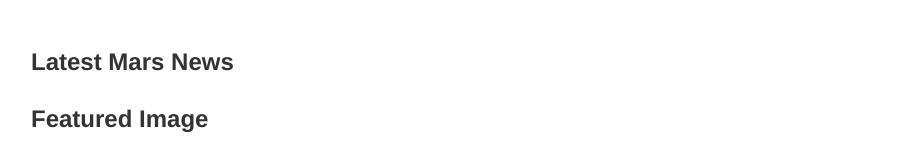
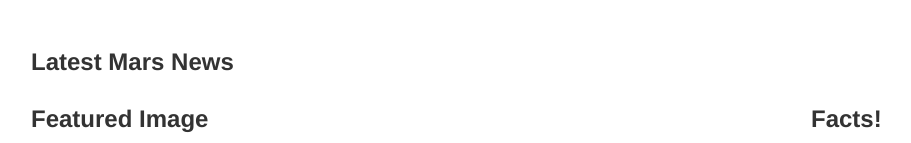
Before and after one commit to RobertEnglund/uom-stp_Web_scraping_challenge, a Flask app: page / in a window 1280 px wide. Shown: the part 257-400 px from the top of the page, without its empty margins (39-950 px from the left). Run offline with Flask 2, Linux system fonts and the light colour scheme; data that the repository does not hold is empty; some libraries are stand-ins or nearby versions.

Commit message:
facts table

```diff
--- a/Missions_to_Mars/templates/index.html
+++ b/Missions_to_Mars/templates/index.html
@@ -17,18 +17,27 @@
       <p><a class="btn btn-primary btn-lg" href="/scrape" role="button">Scrape New Data</a></p>
     </div>
     <div class="container">
-      <!-- Mars News -->
+      <!-- News -->
       <h3><strong>Latest Mars News</strong></h3>
       <p><strong>{{ vacation.news_title }}</strong></p>
       <p>{{ vacation.news_p }}</p>
-    <div class="container col-lg-8">
+      <!-- Featured Image and Facts-->
       <div class="row">
-        <h3><strong>Featured Image</strong></h3>
-        <img src="{{ vacation.featured_image }}" style="max-width:100%; max-height: auto;" alt="Mars Featured Image" alt="Featured Image">
+        <div class="container col-lg-8">
+          <h3><strong>Featured Image</strong></h3>
+          <img src="{{ vacation.featured_image }}" style="max-width:100%; max-height: auto;" alt="Mars Featured Image" alt="Featured Image">
+        </div>
+        <div class="container col-lg-4">
+          <h3><strong>Facts!</strong></h3>
+          <div style="font-size: 12px;">
+            {{vacation.mars_facts|safe}}
+        </div>
+        </div>
       </div>
     </div>
   </div>
 </div>
+<br>
 </body>
 
 </html>
```
Also changed, not shown: Missions_to_Mars/scrape_mars.py (+10 -1 lines), 2 other files.
